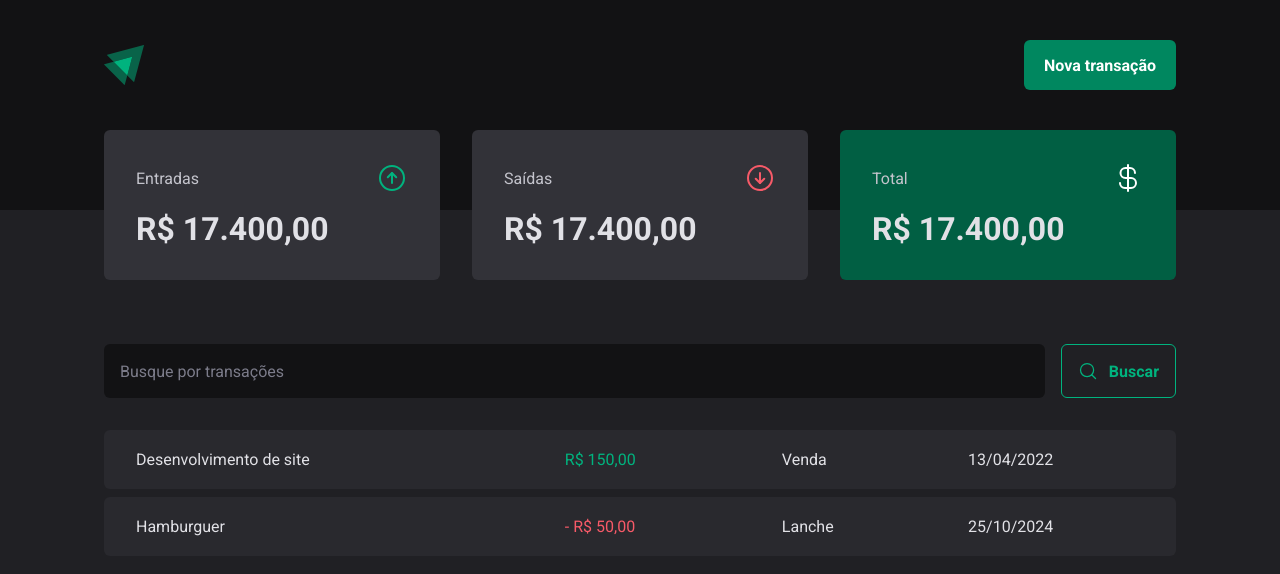
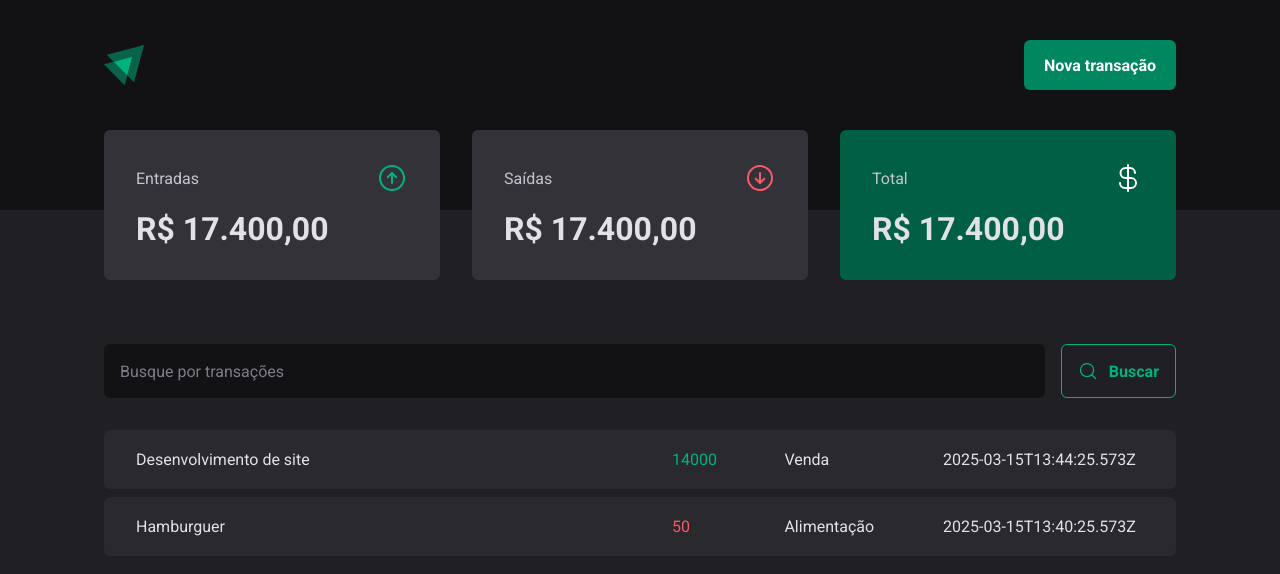
Before and after one commit to mthszr/dt-timer, a React (Vite) app: page / in a window 1280 px wide. Shown: the top 574 px of the page. Built offline with nearby package versions, Linux system fonts and the light colour scheme; data requests are answered from the project's data file.

Commit message:
add TransactionsContext and integrate with Transactions page; implement JSON server for transaction data

```diff
--- a/package.json
+++ b/package.json
@@ -5,6 +5,7 @@
   "type": "module",
   "scripts": {
     "dev": "vite",
+    "dev:server": "json-server server.json -w",
     "build": "tsc -b && vite build",
     "lint": "eslint .",
     "preview": "vite preview"
@@ -28,6 +29,7 @@
     "eslint-plugin-react-hooks": "^5.1.0",
     "eslint-plugin-react-refresh": "^0.4.19",
     "globals": "^15.15.0",
+    "json-server": "^1.0.0-beta.3",
     "typescript": "~5.7.2",
     "typescript-eslint": "^8.24.1",
     "vite": "^6.2.0"
--- /dev/null
+++ b/server.json
@@ -0,0 +1,20 @@
+{
+  "transactions": [
+    {
+      "id": 1,
+      "description": "Desenvolvimento de site",
+      "type": "income",
+      "category": "Venda",
+      "price": 14000,
+      "createdAt": "2025-03-15T13:44:25.573Z"
+    },
+    {
+      "id": 2,
+      "description": "Hamburguer",
+      "type": "outcome",
+      "category": "Alimentação",
+      "price": 50,
+      "createdAt": "2025-03-15T13:40:25.573Z"
+    }
+  ]
+}
--- a/src/App.tsx
+++ b/src/App.tsx
@@ -1,13 +1,17 @@
-import { ThemeProvider } from "styled-components";
-import { defaultTheme } from "./styles/themes/default";
-import { GlobalStyle } from "./styles/global";
-import { Transactions } from "./pages/Transactions";
+import { ThemeProvider } from 'styled-components'
+import { TransactionsProvider } from './contexts/TransactionsContext'
+import { Transactions } from './pages/Transactions'
+import { GlobalStyle } from './styles/global'
+import { defaultTheme } from './styles/themes/default'
 
 export function App() {
   return (
     <ThemeProvider theme={defaultTheme}>
       <GlobalStyle />
-      <Transactions />
+
+      <TransactionsProvider>
+        <Transactions />
+      </TransactionsProvider>
     </ThemeProvider>
   )
 }
--- a/src/components/Summary/indext.tsx
+++ b/src/components/Summary/indext.tsx
@@ -1,7 +1,11 @@
 import { ArrowCircleDown, ArrowCircleUp, CurrencyDollar } from 'phosphor-react'
 import { SummaryCard, SummaryContainer } from './styles'
+import { useContext } from 'react'
+import { TransactionsContext } from '../../contexts/TransactionsContext'
 
 export function Summary() {
+  const {transactions} = useContext(TransactionsContext)
+
   return (
     <SummaryContainer>
       <SummaryCard>
--- /dev/null
+++ b/src/contexts/TransactionsContext.tsx
@@ -0,0 +1,40 @@
+import { type ReactNode, createContext, useEffect, useState } from 'react'
+
+interface Transaction {
+  id: number
+  description: string
+  type: 'income' | 'outcome'
+  price: number
+  category: string
+  createdAt: string
+}
+
+interface TransactionContextType {
+  transactions: Transaction[]
+}
+
+interface TransactionsProviderProps {
+  children: ReactNode
+}
+
+export const TransactionsContext = createContext({} as TransactionContextType)
+
+export function TransactionsProvider({ children }: TransactionsProviderProps) {
+  const [transactions, setTransactions] = useState<Transaction[]>([])
+
+  useEffect(() => {
+    async function loadTransactions() {
+      const response = await fetch('http://localhost:3000/transactions')
+      const data = await response.json()
+
+      setTransactions(data)
+    }
+    loadTransactions()
+  }, [])
+
+  return (
+    <TransactionsContext.Provider value={{ transactions }}>
+      {children}
+    </TransactionsContext.Provider>
+  )
+}
--- a/src/pages/Transactions/index.tsx
+++ b/src/pages/Transactions/index.tsx
@@ -1,5 +1,7 @@
+import { useContext } from 'react'
 import { Header } from '../../components/Header'
 import { Summary } from '../../components/Summary/indext'
+import { TransactionsContext } from '../../contexts/TransactionsContext'
 import { SearchForm } from './components/SearchForm'
 import {
   PriceHighlight,
@@ -8,6 +10,7 @@
 } from './styles'
 
 export function Transactions() {
+  const { transactions } = useContext(TransactionsContext)
   return (
     <div>
       <Header />
@@ -17,22 +20,20 @@
         <SearchForm />
         <TransactionsTable>
           <tbody>
-            <tr>
-              <td width="40%">Desenvolvimento de site</td>
-              <td>
-                <PriceHighlight variant="income">R$ 150,00</PriceHighlight>
-              </td>
-              <td>Venda</td>
-              <td>13/04/2022</td>
-            </tr>
-            <tr>
-              <td width="40%">Hamburguer</td>
-              <td>
-                <PriceHighlight variant="outcome"> - R$ 50,00</PriceHighlight>
-              </td>
-              <td>Lanche</td>
-              <td>25/10/2024</td>
-            </tr>
+            {transactions.map(transaction => {
+              return (
+                <tr key={transaction.id}>
+                  <td width="50%">{transaction.description}</td>
+                  <td>
+                    <PriceHighlight variant={transaction.type}>
+                      {transaction.price}
+                    </PriceHighlight>
+                  </td>
+                  <td>{transaction.category}</td>
+                  <td>{transaction.createdAt}</td>
+                </tr>
+              )
+            })}
           </tbody>
         </TransactionsTable>
       </TransactionsContainer>
```
Also changed, not shown: 1 other file (tests, documents, lock files or other folders).
